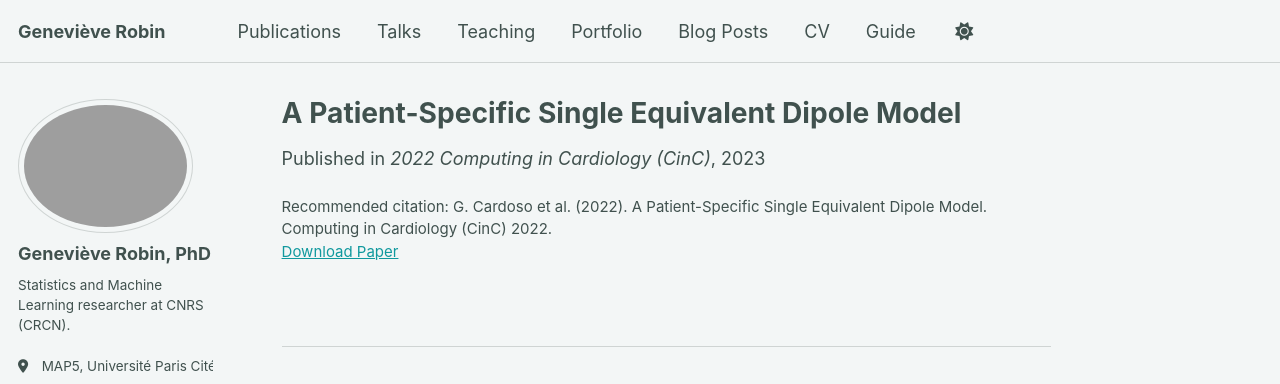
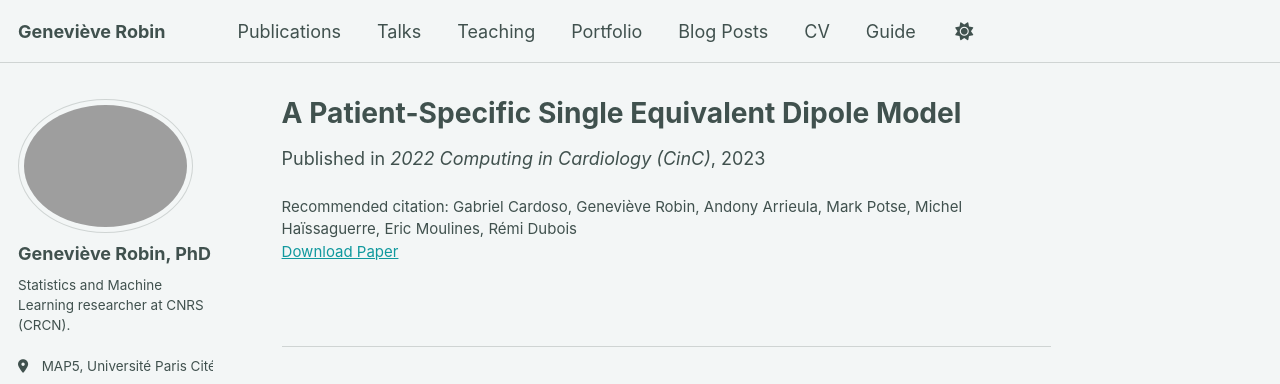
Before and after one commit to genevievelrobin/genevievelrobin.github.io, a Jekyll site: the page built from _publications/cardoso_2022_dipole.md, in a window 1280 px wide. Shown: the top 384 px of the page. Built offline with Jekyll 4.4.1, drawn with Linux system fonts in a browser that asks for light colours; some web fonts are replaced; a script bundle is joined from its source files by our own code; library files that are not in the unit come from our copies.

Commit message:
Update cardoso_2022_dipole.md

```diff
--- a/_publications/cardoso_2022_dipole.md
+++ b/_publications/cardoso_2022_dipole.md
@@ -6,5 +6,5 @@ permalink: /publication/cardoso_2022_dipole
 date: 2023-04-03
 venue: '2022 Computing in Cardiology (CinC)'
 paperurl: '[https://academicpages.github.io/files/paper1.pdf](https://ieeexplore.ieee.org/document/10081843)'
-citation: 'G. Cardoso et al. (2022). A Patient-Specific Single Equivalent Dipole Model. Computing in Cardiology (CinC) 2022.'
+citation: 'Gabriel Cardoso, Geneviève Robin, Andony Arrieula, Mark Potse, Michel Haïssaguerre, Eric Moulines, Rémi Dubois'
 ---
```
